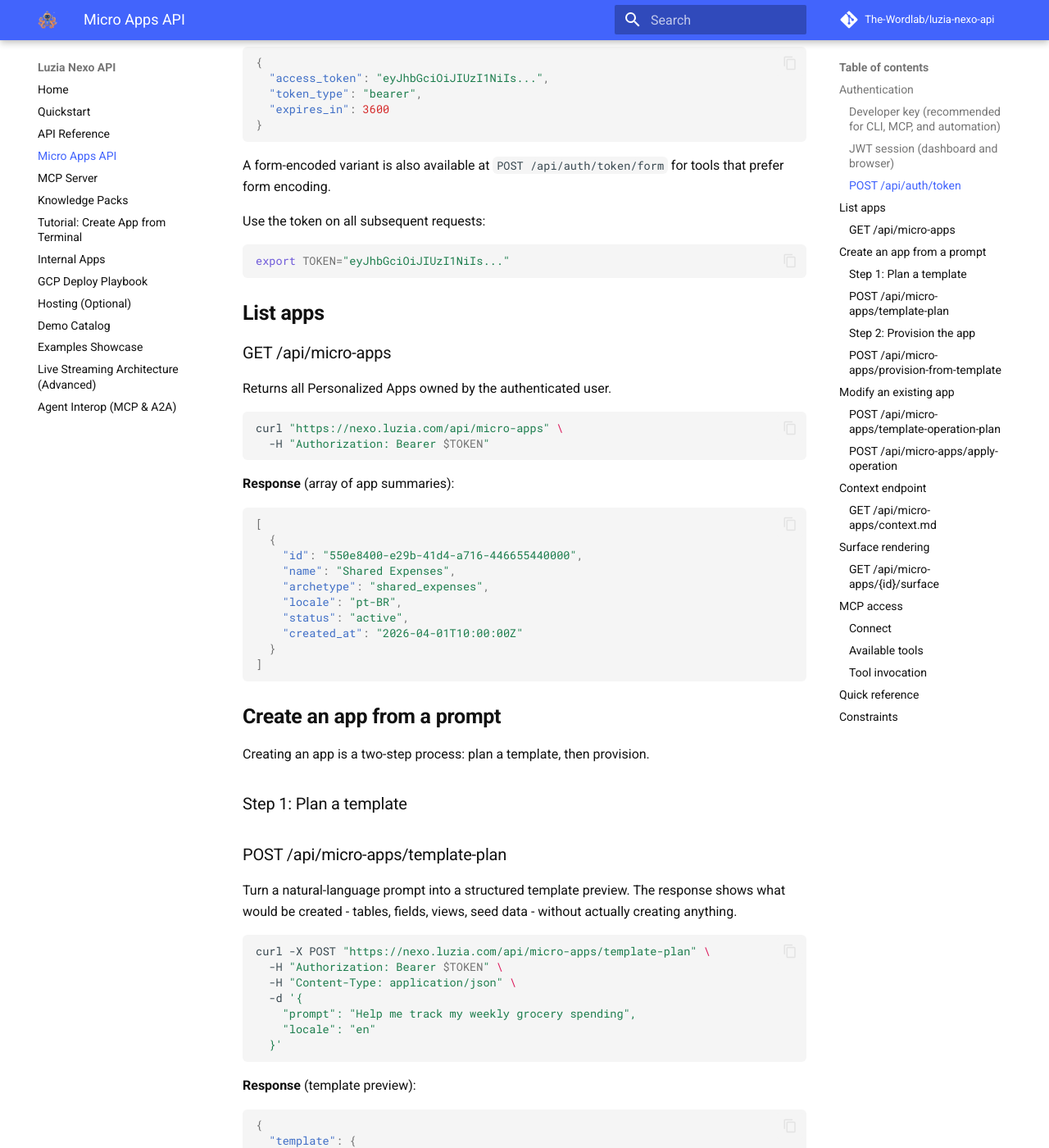
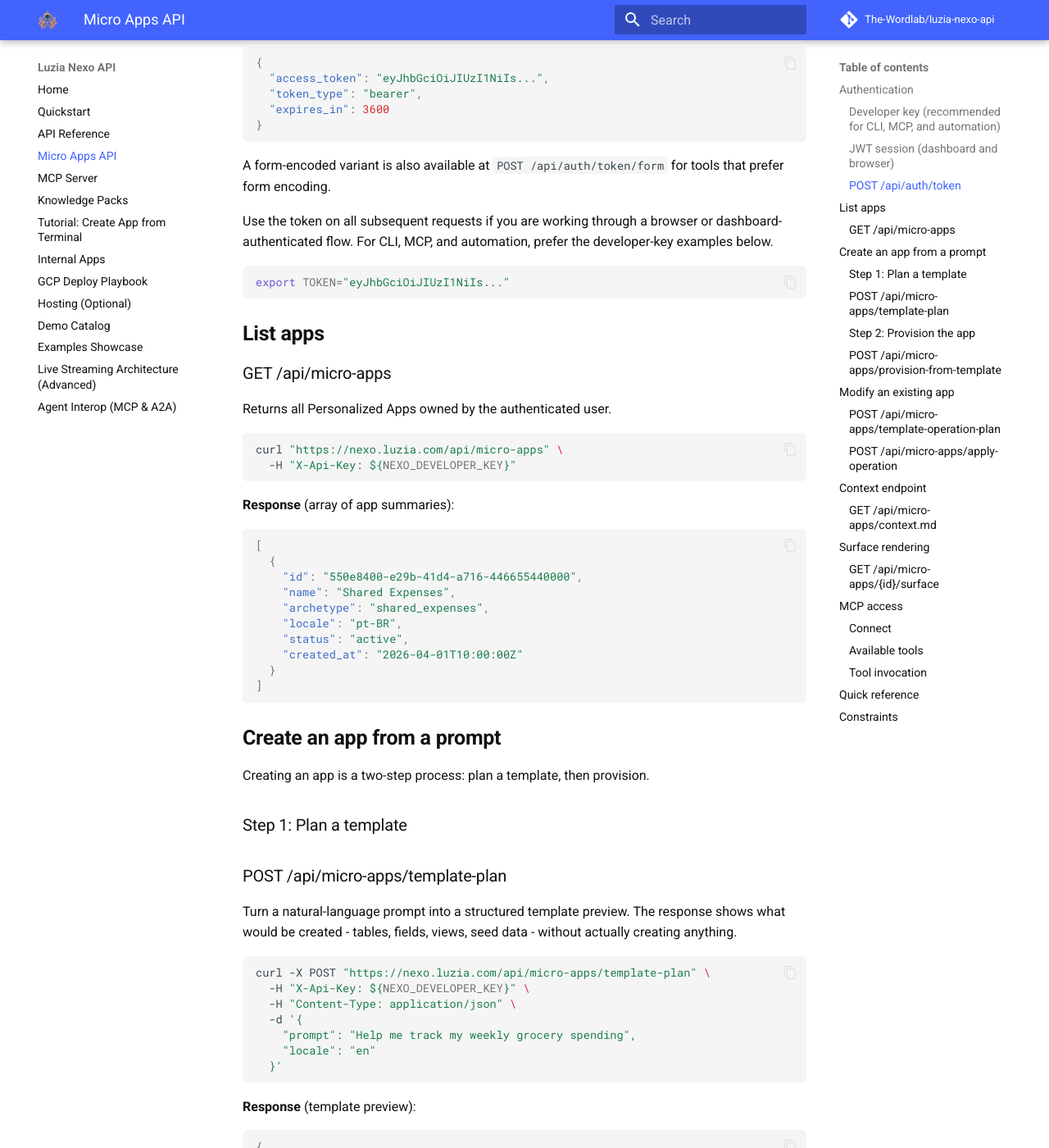
Before and after one commit to The-Wordlab/luzia-nexo-api, an MkDocs documentation site: the page built from docs/micro-apps-api.md, in a window 1280 px wide and 1400 px high, scrolled down 1354 px. Shown: the whole window at 82% size. Built offline with MkDocs 1.6.1 and Material for MkDocs 9.7.7, drawn with Linux system fonts in a browser that asks for light colours; comment, search, counter and statistics services are not loaded; some of the changed text lies outside the part shown.

Commit message:
fix: align public docs auth to developer-key pattern
- knowledge-packs.md: use X-Api-Key throughout (was Bearer token)
- knowledge-packs.md: note admin dashboard is internal/operator surface
- micro-apps-api.md: clarify developer key for CLI/MCP/automation vs
  JWT for browser/dashboard only

Consistent with README, index, and MCP docs.

Co-Authored-By: Claude Opus 4.6 (1M context) <noreply@anthropic.com>

````diff
--- a/docs/micro-apps-api.md
+++ b/docs/micro-apps-api.md
@@ -62,7 +62,9 @@ curl -X POST "https://nexo.luzia.com/api/auth/token" \
 
 A form-encoded variant is also available at `POST /api/auth/token/form` for tools that prefer form encoding.
 
-Use the token on all subsequent requests:
+Use the token on all subsequent requests if you are working through a browser or
+dashboard-authenticated flow. For CLI, MCP, and automation, prefer the
+developer-key examples below.
 
 ```bash
 export TOKEN="eyJhbGciOiJIUzI1NiIs..."
@@ -76,7 +78,7 @@ Returns all Personalized Apps owned by the authenticated user.
 
 ```bash
 curl "https://nexo.luzia.com/api/micro-apps" \
-  -H "Authorization: Bearer $TOKEN"
+  -H "X-Api-Key: ${NEXO_DEVELOPER_KEY}"
 ```
 
 **Response** (array of app summaries):
@@ -106,7 +108,7 @@ Turn a natural-language prompt into a structured template preview. The response
 
 ```bash
 curl -X POST "https://nexo.luzia.com/api/micro-apps/template-plan" \
-  -H "Authorization: Bearer $TOKEN" \
+  -H "X-Api-Key: ${NEXO_DEVELOPER_KEY}" \
   -H "Content-Type: application/json" \
   -d '{
     "prompt": "Help me track my weekly grocery spending",
@@ -153,7 +155,7 @@ Review the template. If it looks right, provision.
 
 ```bash
 curl -X POST "https://nexo.luzia.com/api/micro-apps/provision-from-template" \
-  -H "Authorization: Bearer $TOKEN" \
+  -H "X-Api-Key: ${NEXO_DEVELOPER_KEY}" \
   -H "Content-Type: application/json" \
   -d '{
     "template": { ... }
@@ -174,7 +176,7 @@ Plan a mutation on an existing app:
 
 ```bash
 curl -X POST "https://nexo.luzia.com/api/micro-apps/template-operation-plan" \
-  -H "Authorization: Bearer $TOKEN" \
+  -H "X-Api-Key: ${NEXO_DEVELOPER_KEY}" \
   -H "Content-Type: application/json" \
   -d '{
     "app_id": "550e8400-e29b-41d4-a716-446655440000",
@@ -188,7 +190,7 @@ Execute the planned mutation:
 
 ```bash
 curl -X POST "https://nexo.luzia.com/api/micro-apps/apply-operation" \
-  -H "Authorization: Bearer $TOKEN" \
+  -H "X-Api-Key: ${NEXO_DEVELOPER_KEY}" \
   -H "Content-Type: application/json" \
   -d '{
     "app_id": "550e8400-e29b-41d4-a716-446655440000",
@@ -204,7 +206,7 @@ Returns a compact markdown summary of all the user's apps, tables, fields, and r
 
 ```bash
 curl "https://nexo.luzia.com/api/micro-apps/context.md" \
-  -H "Authorization: Bearer $TOKEN"
+  -H "X-Api-Key: ${NEXO_DEVELOPER_KEY}"
 ```
 
 **Response** (`text/markdown`):
@@ -254,7 +256,7 @@ Render a compact card for embedding in chat:
 
 ```bash
 curl "https://nexo.luzia.com/api/micro-apps/$APP_ID/surface?surface=chat_card" \
-  -H "Authorization: Bearer $TOKEN"
+  -H "X-Api-Key: ${NEXO_DEVELOPER_KEY}"
 ```
 
 ## MCP access
````
Also changed, not shown: docs/knowledge-packs.md (+14 -7 lines).
